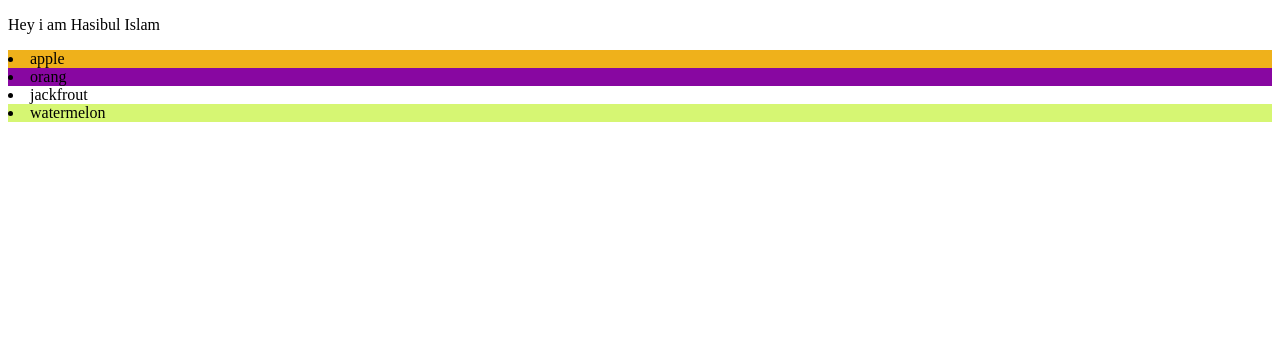
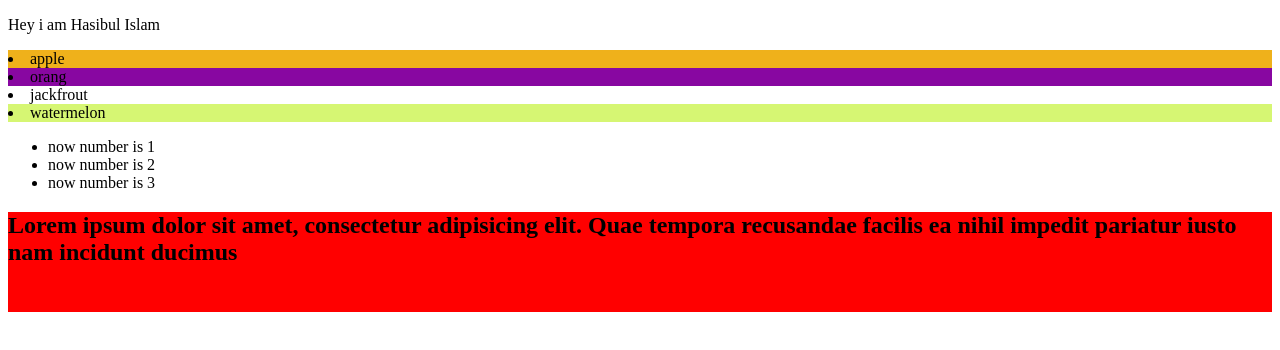
Before and after one commit to Hasibul-islam1/30-Days-of-Javascript-Challenge., a plain HTML site: page day-09/index.html in a window 1280 px wide. Drawn offline with Linux system fonts and the light colour scheme.

Commit message:
add task

```diff
--- a/day-09/day-09.js
+++ b/day-09/day-09.js
@@ -16,16 +16,28 @@ for(const element of chang) {
     let getBody=document.getElementsByTagName("body");
     // console.log(getBody);
     let makediv=document.createElement("div");
-    getBody.appendChild(makediv);
+    getBody[0].appendChild(makediv);
     makediv.style.background="red";
     makediv.style.height="100px";
-
+    let makeP=document.createElement("h2");
+    makeP.innerText="Lorem ipsum dolor sit amet, consectetur adipisicing elit. Quae tempora recusandae facilis ea nihil impedit pariatur iusto nam incidunt ducimus"
+    makediv.appendChild(makeP);
 // • Task 4: Create a new li element and add it to an existing ul list.
+    let getUl=document.getElementById("unoder-list");
+    for(let i=1;i<5;i++){
+        let makelist=document.createElement("li");
+        makelist.innerText=`now number is ${i}`;
+        getUl.appendChild(makelist);
+    }
 // Activity 3: Removing Elements
 // • Task 5: Select an HTML element and remove it from the DOM.
+    let deletes =document.getElementById("delete");
+    deletes.remove()
 // • Task 6: Remove the last child of a specific HTML element.
+getUl.lastChild.remove();
 // Activity 4: Modifying Attributes and Classes
 // • Task 7: Select an HTML element and change one of its attributes (e.g., src of an img tag).
+
 // • Task 8: Add and remove a CSS class to/from an HTML element.
 // Activity 5: Event Handling
 // • Task 9: Add a click event listener to a button that changes the text content of a paragraph.
--- a/day-09/index.html
+++ b/day-09/index.html
@@ -13,6 +13,10 @@
         <li class="list">jackfrout</li>
         <li class="list">watermelon</li>
     </div>
+    <ul id="unoder-list">
+
+    </ul>
+    <p id="delete">Lorem ipsum, dolor sit amet consectetur adipisicing elit. Dolores earum, ex dolorem assumenda nam neque.1</p>
 </body>
 <script src="day-09.js"></script>
 </html>
```
Also changed, not shown: side-test.js (+16 -0 lines).
